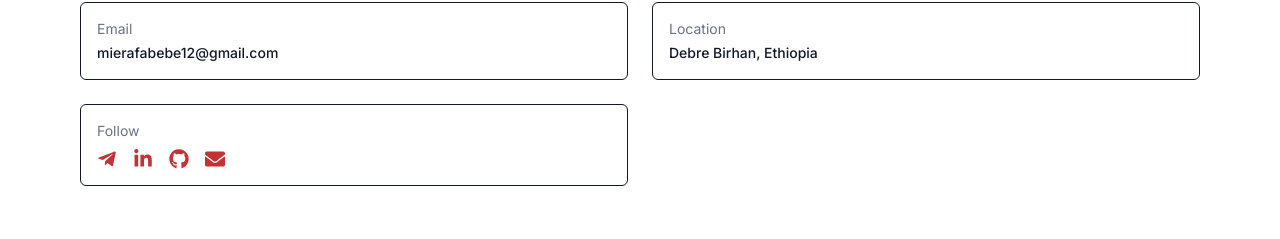
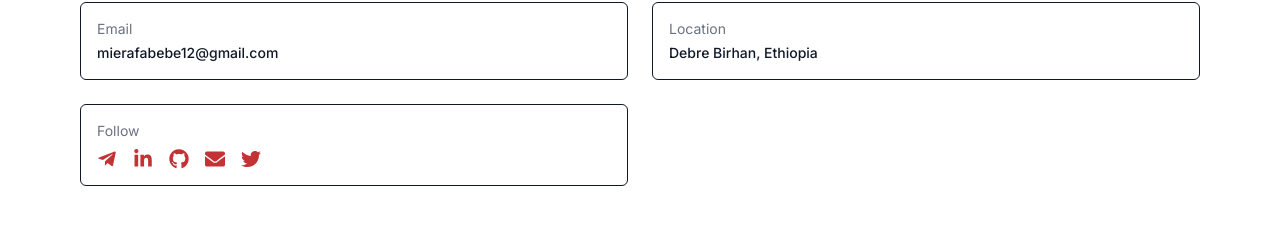
Before and after one commit to MierafA12/portfolio, a Next.js app: page / in a window 1280 px wide. Shown: the part 1372-1611 px from the top of the page. Built offline with nearby package versions, Linux system fonts and the light colour scheme.

Commit message:
social link added

```diff
--- a/src/app/about/page.js
+++ b/src/app/about/page.js
@@ -1,7 +1,7 @@
 'use client';
 
 import { useState } from 'react';
-import { FaTelegramPlane, FaLinkedinIn, FaGithub , FaEnvelope } from 'react-icons/fa';
+import { FaTelegramPlane, FaLinkedinIn, FaGithub , FaEnvelope ,FaTwitter , FaMedium} from 'react-icons/fa';
 import Link from 'next/link';
 import htmlIcon from '../../../public/html.webp';
 import cssIcon from '../../../public/css.webp';
@@ -93,6 +93,9 @@ export default function AboutMe() {
                   </Link>
                   <Link href="mailto:mierafabebe12@gmail.com" title="Email">
                   <FaEnvelope/>
+                  </Link>
+                  <Link href="mailto:mierafabebe12@gmail.com" title="Email">
+                  <FaTwitter/>
                   </Link>
                 </div>
               </div>
```
